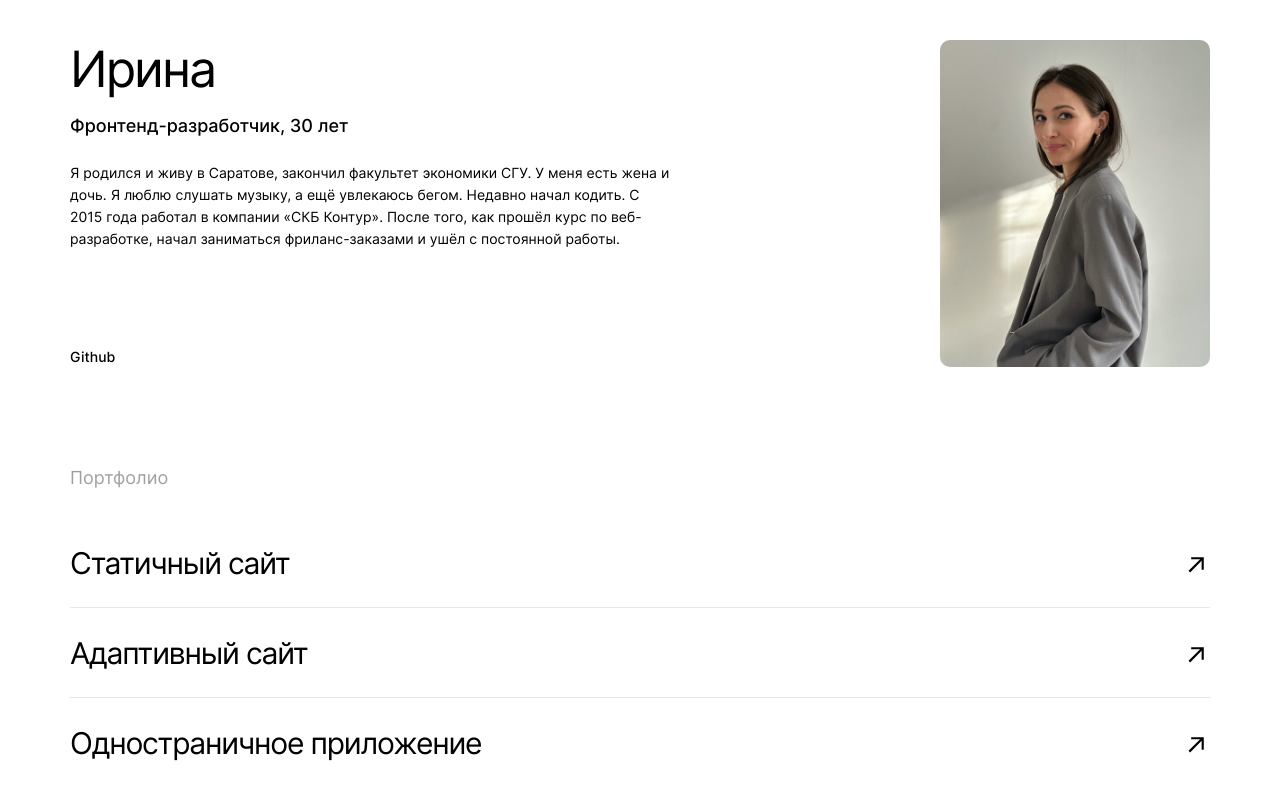
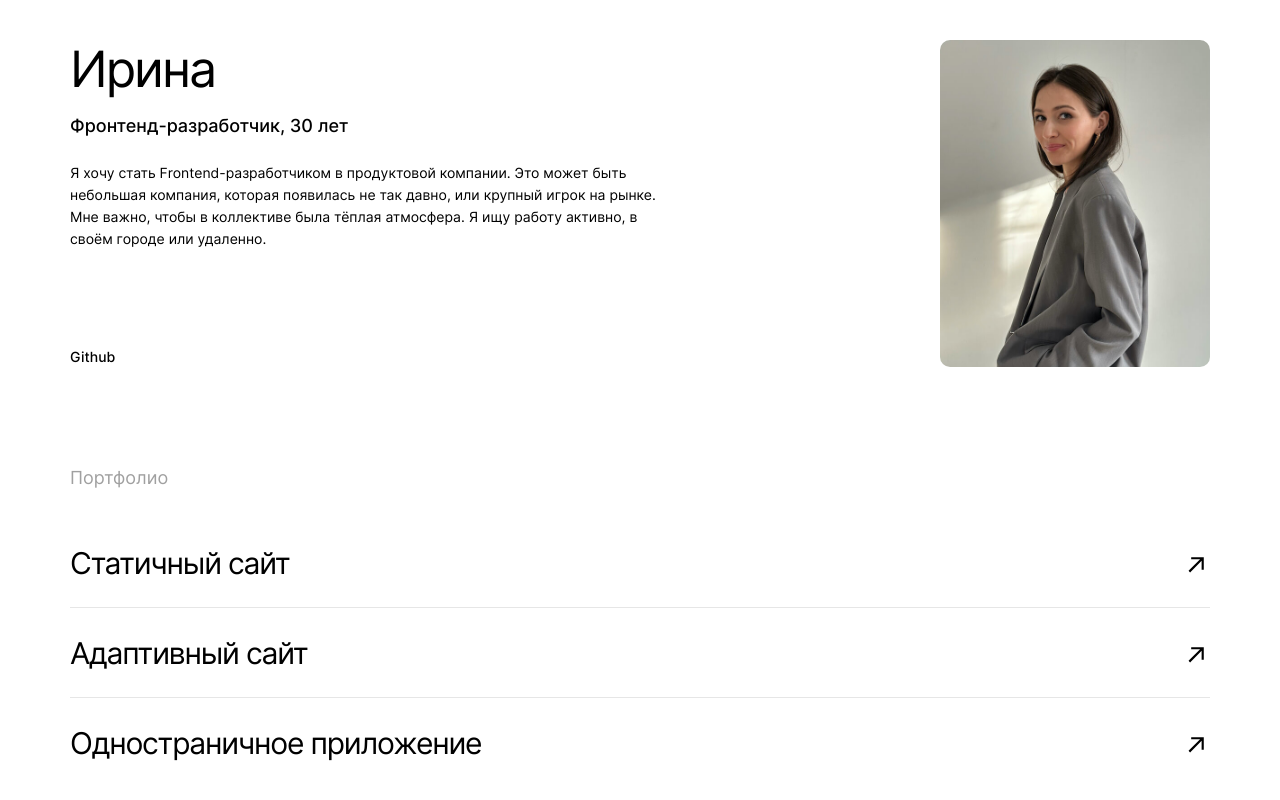
Before and after one commit to iranaumovich/movies-explorer-frontend, a React (Create React App) app: page / in a window 1280 px wide. Shown: the part 2083-2883 px from the top of the page. Built offline with nearby package versions, Linux system fonts and the light colour scheme.

Commit message:
update AboutMe.js

```diff
--- a/src/components/AboutMe/AboutMe.js
+++ b/src/components/AboutMe/AboutMe.js
@@ -17,11 +17,10 @@ function AboutMe() {
           <h2 className="about-me__name">Ирина</h2>
           <p className="about-me__description">Фронтенд-разработчик, 30 лет</p>
           <p className="about-me__text">
-            Я родился и живу в Саратове, закончил факультет экономики СГУ. У
-            меня есть жена и дочь. Я люблю слушать музыку, а ещё увлекаюсь
-            бегом. Недавно начал кодить. С 2015 года работал в компании «СКБ
-            Контур». После того, как прошёл курс по веб-разработке, начал
-            заниматься фриланс-заказами и ушёл с постоянной работы.
+            Я хочу стать Frontend-разработчиком в продуктовой компании. Это
+            может быть небольшая компания, которая появилась не так давно, или
+            крупный игрок на рынке. Мне важно, чтобы в коллективе была тёплая
+            атмосфера. Я ищу работу активно, в своём городе или удаленно.
           </p>
           <a
             href="https://github.com/iranaumovich"
```
